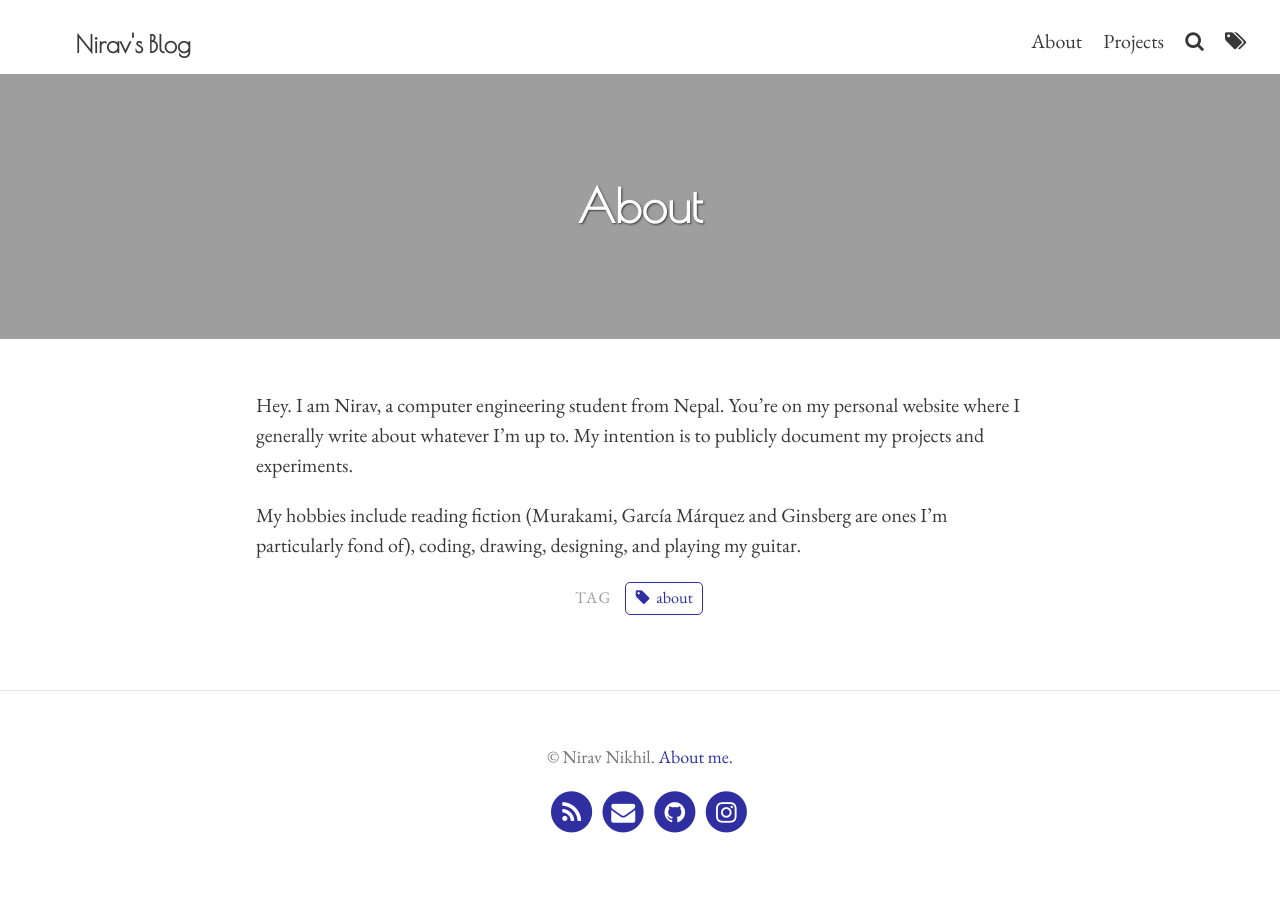
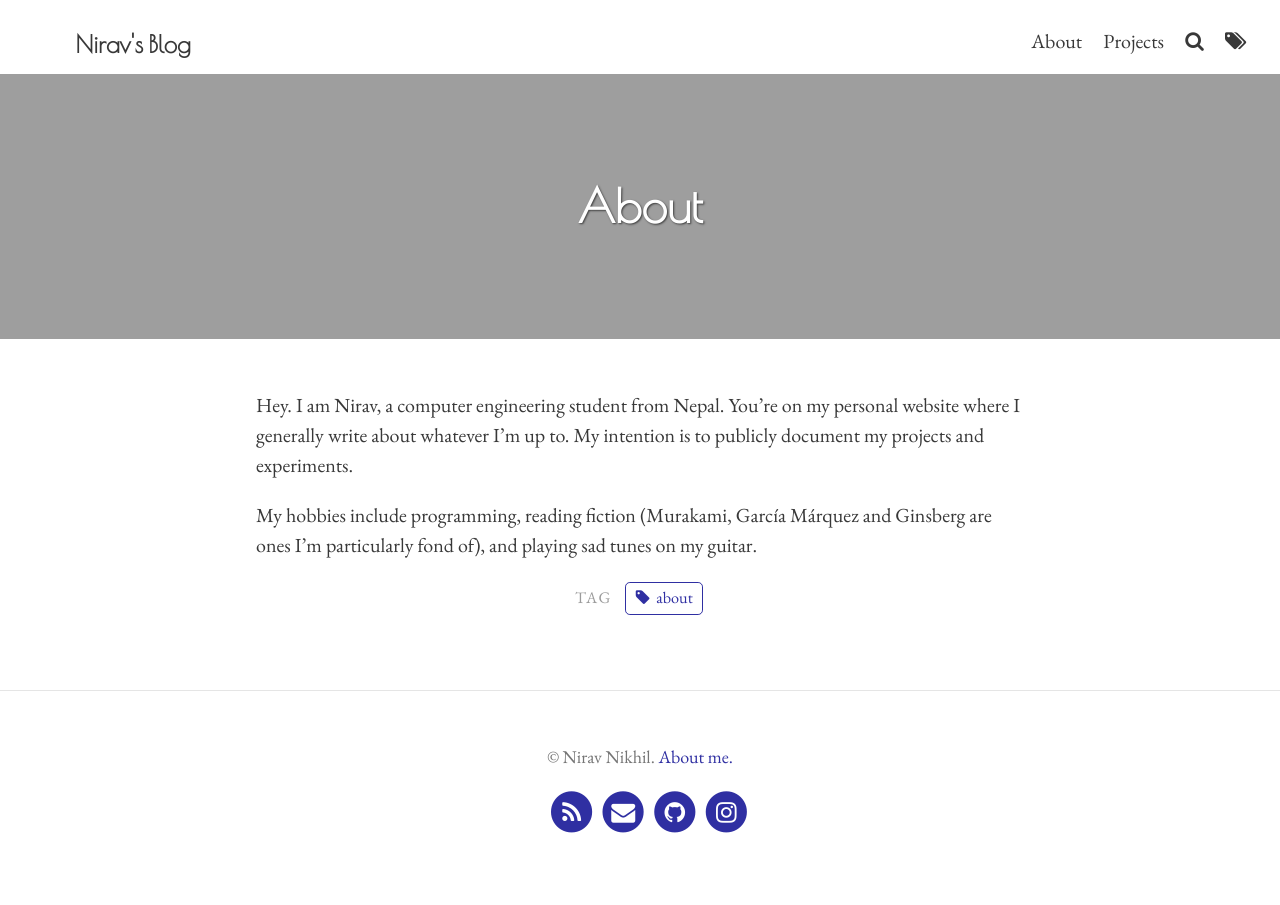
Before and after one commit to niravcodes/niravcodes.github.io, a Jekyll site: the page built from pages/about.md, in a window 1280 px wide. Built offline with Jekyll 4.4.1, drawn with Linux system fonts in a browser that asks for light colours.

Commit message:
Update from Forestry.io nirav Nikhil updated pages/about.md

```diff
--- a/pages/about.md
+++ b/pages/about.md
@@ -9,4 +9,4 @@ tags:
 ---
 Hey. I am Nirav, a computer engineering student from Nepal. You're on my personal website where I generally write about whatever I'm up to. My intention is to publicly document my projects and experiments.
 
-My hobbies include reading fiction (Murakami, García Márquez and Ginsberg are ones I'm particularly fond of), coding, drawing, designing, and playing my guitar.
+My hobbies include programming, reading fiction (Murakami, García Márquez and Ginsberg are ones I'm particularly fond of), and playing sad tunes on my guitar.
```
